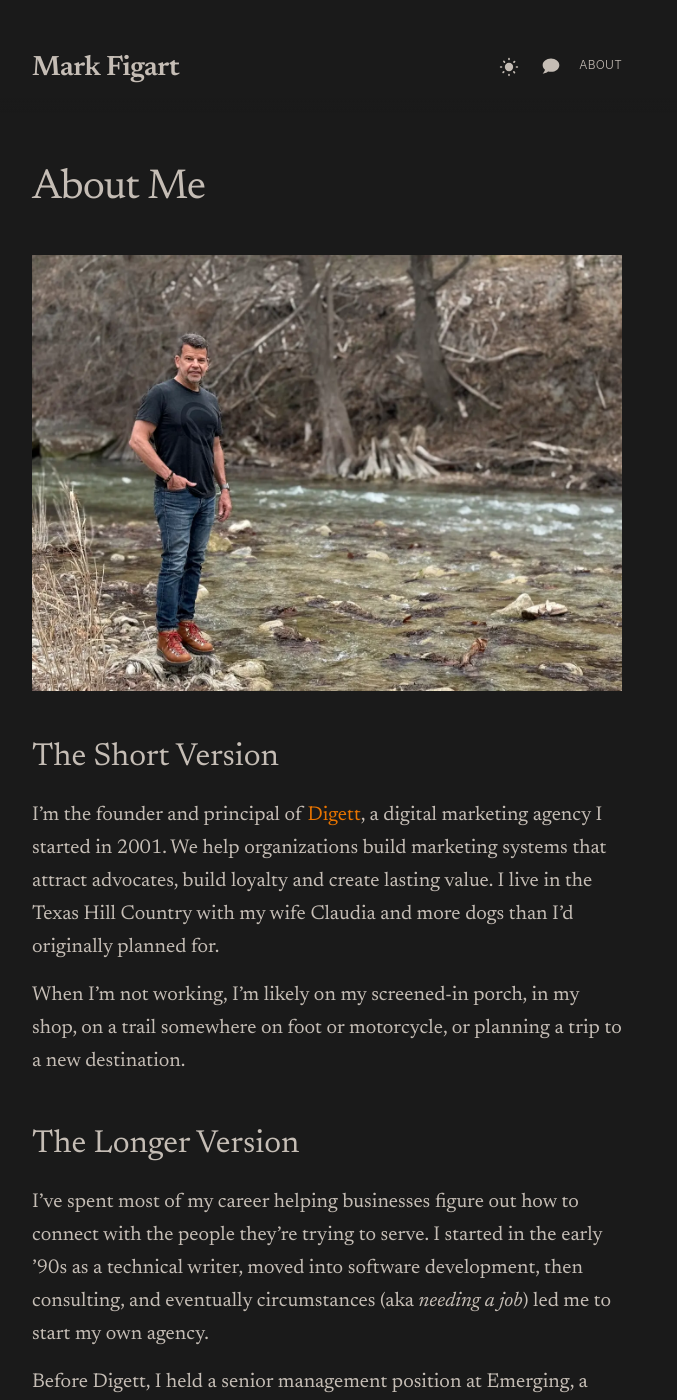
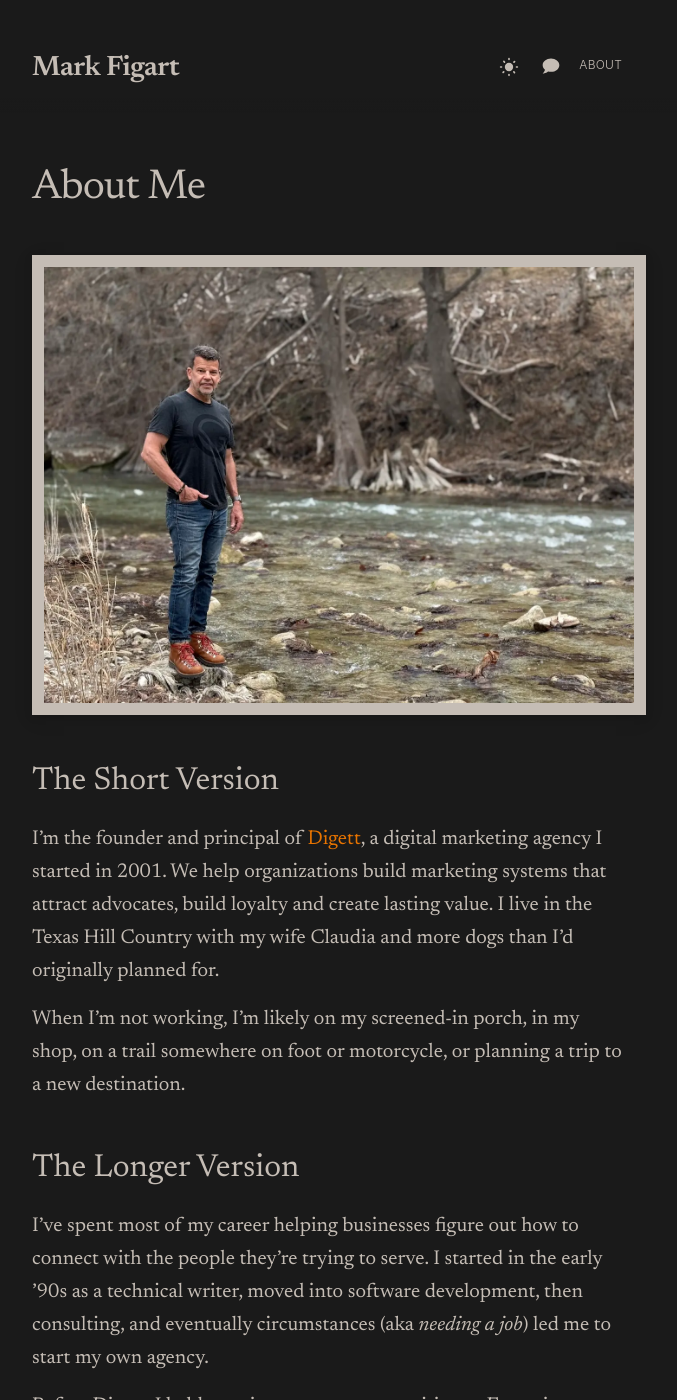
Before and after one commit to figart/60, a Jekyll site: the page built from _pages/about.markdown, in a window 1280 px wide and 1400 px high. Shown: the whole window, without its empty margins (313-990 px from the left). Built offline with Jekyll 4.4.1, drawn with Linux system fonts in a browser that asks for light colours.

Commit message:
Add printed photo border treatment to embedded images
White border with subtle shadow for depth effect on figure images.
Carousel images get the same treatment on the media-wrapper.
Dark mode uses text color for the border instead of white.

Co-Authored-By: Claude Opus 4.5 <noreply@anthropic.com>

```diff
--- a/_sass/minima.scss
+++ b/_sass/minima.scss
@@ -34,6 +34,7 @@ $table-text-align: left !default;
   --table-row-alt: #f9f9f9;
   --table-header-bg: #f0f0f0;
   --table-border: #e0e0e0;
+  --photo-border-color: #fff;
 }
 
 [data-theme="dark"] {
@@ -48,6 +49,7 @@ $table-text-align: left !default;
   --table-row-alt: #242424;
   --table-header-bg: #2a2a2a;
   --table-border: #444;
+  --photo-border-color: var(--text-color);
 }
 
 // Width of the content area
--- a/_sass/minima/_layout.scss
+++ b/_sass/minima/_layout.scss
@@ -312,6 +312,11 @@
       display: block;
       max-width: 100%;
       height: auto;
+      background: var(--photo-border-color);
+      padding: 0.75rem;
+      box-shadow:
+        0 2px 8px rgba(0, 0, 0, 0.12),
+        0 4px 20px rgba(0, 0, 0, 0.08);
     }
 
     iframe {
@@ -353,16 +358,26 @@
 
       .media-wrapper {
         position: relative;
-        width: 100%;
+        width: calc(100% - 1.5rem);  // Leave room for shadow
+        margin: 0 auto;
+        box-sizing: border-box;
         aspect-ratio: 16 / 9;
         overflow: hidden;
-        background: #000;
+        background: var(--photo-border-color);
+        padding: 0.75rem;
+        box-shadow:
+          0 2px 8px rgba(0, 0, 0, 0.12),
+          0 4px 20px rgba(0, 0, 0, 0.08);
       }
 
       img {
         width: 100%;
         height: 100%;
         object-fit: cover;
+        // Reset photo border styles - carousel handles its own presentation
+        background: transparent;
+        padding: 0;
+        box-shadow: none;
       }
 
       iframe {
```
